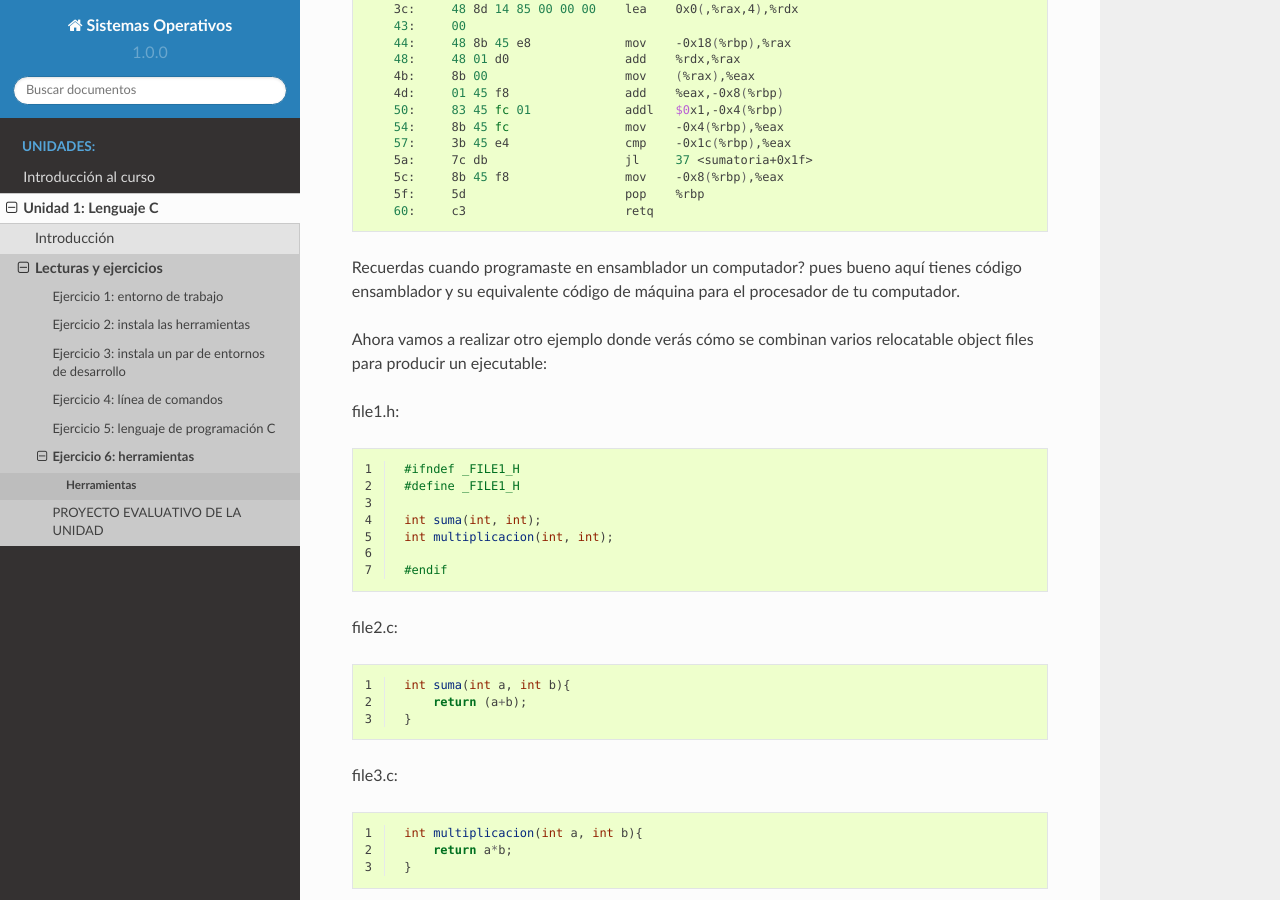
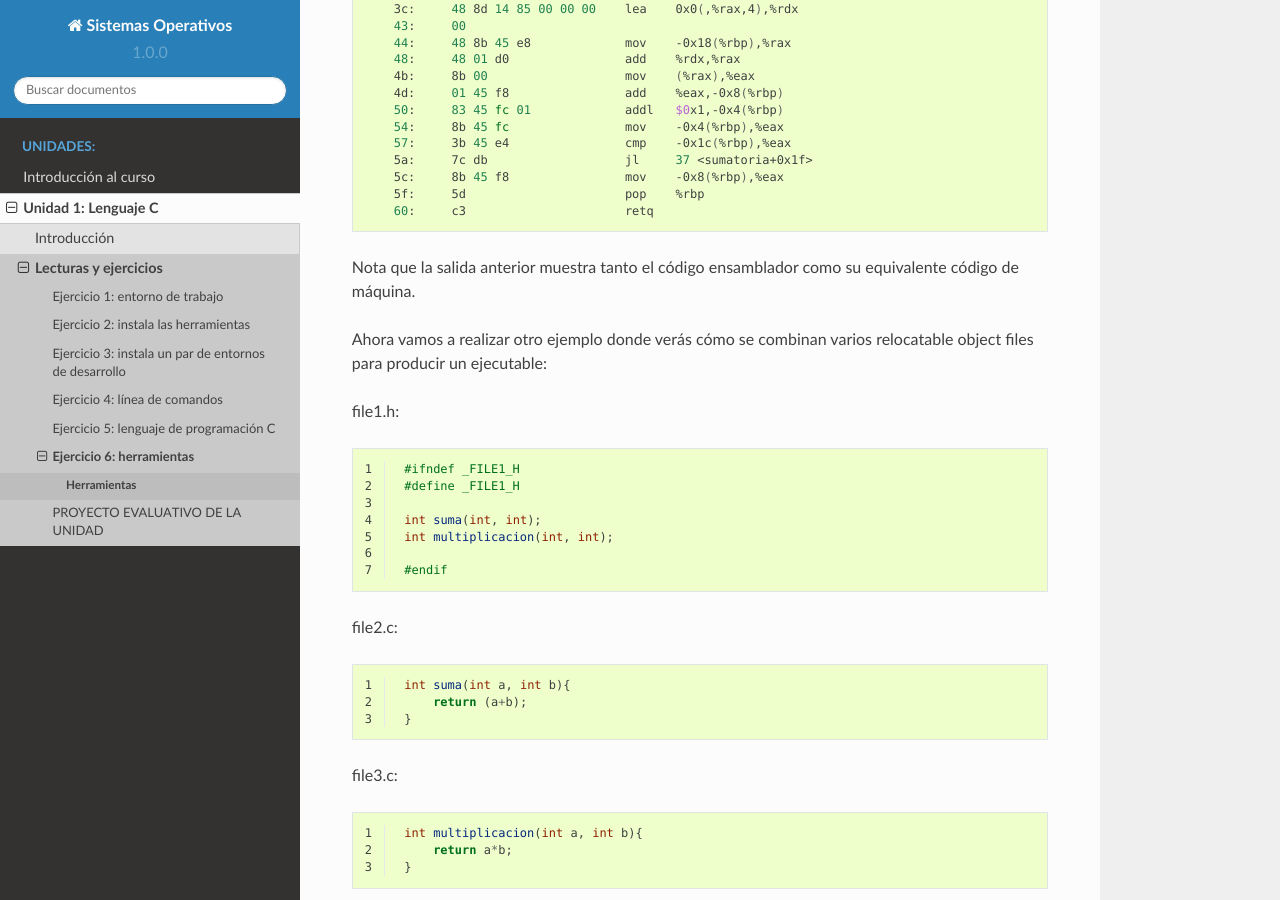
Before and after one commit to juanferfranco/sistemasoperativos, a Sphinx documentation site: the page built from docs/_unidad1/tools.rst, in a window 1280 px wide and 900 px high, scrolled down 7796 px. Built offline with Sphinx 7.4.7 and the Read the Docs theme 2.0.0, drawn with Linux system fonts in a browser that asks for light colours.

Commit message:
update tools lecture 8

```diff
--- a/docs/_unidad1/tools.rst
+++ b/docs/_unidad1/tools.rst
@@ -396,9 +396,8 @@ el código de máquina del programa. Lo puedes observar con el siguientes comand
         5f:	5d                   	pop    %rbp
         60:	c3                   	retq
 
-Recuerdas cuando programaste en ensamblador un computador? pues bueno
-aquí tienes código ensamblador y su equivalente código de máquina para
-el procesador de tu computador.
+Nota que la salida anterior muestra tanto el código ensamblador como su equivalente
+código de máquina.
 
 Ahora vamos a realizar otro ejemplo donde verás cómo se combinan varios
 relocatable object files para producir un ejecutable:
```
